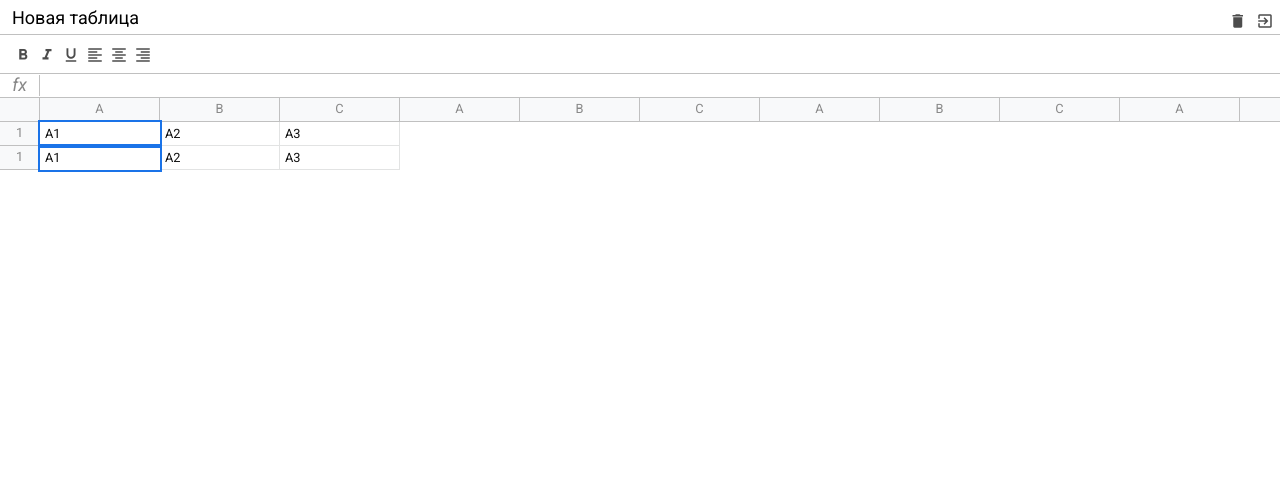
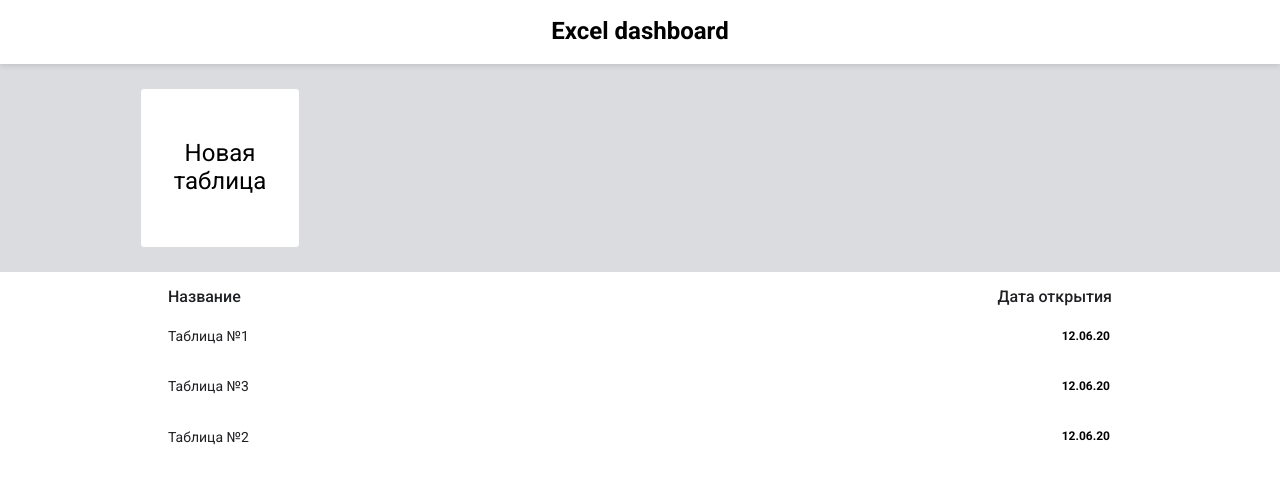
Before and after one commit to Bromka/excel-course, a website built with webpack: page src/index.html in a window 1280 px wide. Built offline with nearby package versions, Linux system fonts and the light colour scheme.

Commit message:
HTML\CSS end

```diff
--- a/src/index.html
+++ b/src/index.html
@@ -11,183 +11,44 @@
           rel="stylesheet">
 </head>
 <body>
-<div id="app">
-    <div class="excel">
-        <div class="excel__header">
-            <input type="text" class="input" value="Новая таблица">
-            <div class="buttons__container">
-                <div class="buttons__delete button">
-                    <i class="material-icons">delete</i>
-                </div>
-                <div class="buttons__exit button">
-                    <i class="material-icons">exit_to_app</i>
-                </div>
+<div id="app" class="container">
+    <div class="db">
+        <div class="db__header">
+            <h1>Excel dashboard</h1>
+        </div>
+        <div class="db__new">
+            <div class="db__view">
+                <a href="#" class="db__create">Новая <br> таблица</a>
+            </div>
+        </div>
+        <div class="db__table db__view">
+            <div class="db__list-header">
+                <span>Название</span>
+                <span>Дата открытия</span>
 
             </div>
+            <ul class="db__list">
+                <li class="db__record">
+                    <a href="#">Таблица №1</a>
+                    <strong>12.06.20</strong>
+                </li>
+                <li class="db__record">
+                    <a href="#">Таблица №3</a>
+                    <strong>12.06.20</strong>
+                </li>
+                <li class="db__record">
+                    <a href="#">Таблица №2</a>
+                    <strong>12.06.20</strong>
+                </li>
 
-        </div>
-        <div class="excel__toolbar">
-            <div class="buttons__exit button">
-                <i class="material-icons">format_bold</i>
-            </div>
-            <div class="buttons__exit button">
-                <i class="material-icons">format_italic</i>
-            </div>
-            <div class="buttons__exit button">
-                <i class="material-icons">format_underlined</i>
-            </div>
-            <div class="buttons__exit button">
-                <i class="material-icons">format_align_left</i>
-            </div>
-            <div class="buttons__exit button">
-                <i class="material-icons">format_align_center</i>
-            </div>
-            <div class="buttons__exit button">
-                <i class="material-icons">format_align_right</i>
-            </div>
+            </ul>
 
-
-        </div>
-        <div class="excel__formula">
-            <div class="info">
-                fx
-            </div>
-            <div class="input" contenteditable spellcheck="false">
-
-            </div>
-
-
-        </div>
-        <div class="excel__table">
-            <div class="row">
-                <div class="row-info">
-
-
-                </div>
-                <div class="row-data">
-                    <div class="column">
-                        A
-                    </div>
-                    <div class="column">
-                        B
-                    </div>
-                    <div class="column">
-                        C
-                    </div>
-                    <div class="column">
-                        A
-                    </div>
-                    <div class="column">
-                        B
-                    </div>
-                    <div class="column">
-                        C
-                    </div>
-                    <div class="column">
-                        A
-                    </div>
-                    <div class="column">
-                        B
-                    </div>
-                    <div class="column">
-                        C
-                    </div>                    <div class="column">
-                    A
-                </div>
-                    <div class="column">
-                        B
-                    </div>
-                    <div class="column">
-                        C
-                    </div>
-                    <div class="column">
-                        A
-                    </div>
-                    <div class="column">
-                        B
-                    </div>
-                    <div class="column">
-                        C
-                    </div>
-                    <div class="column">
-                        B
-                    </div>
-                    <div class="column">
-                        C
-                    </div>
-                    <div class="column">
-                        A
-                    </div>
-                    <div class="column">
-                        B
-                    </div>
-                    <div class="column">
-                        C
-                    </div>
-                    <div class="column">
-                        A
-                    </div>
-                    <div class="column">
-                        B
-                    </div>
-                    <div class="column">
-                        C
-                    </div>
-                    <div class="column">
-                        A
-                    </div>
-                    <div class="column">
-                        B
-                    </div>
-                    <div class="column">
-                        C
-                    </div>
-
-
-                </div>
-
-            </div>
-            <div class="row">
-                <div class="row-info">
-                    1
-                </div>
-                <div class="row-data">
-                    <div class="cell selected" contenteditable spellcheck="false">
-                        A1
-                    </div>
-                    <div class="cell" contenteditable spellcheck="false">
-                        A2
-                    </div>
-                    <div class="cell" contenteditable spellcheck="false">
-                        A3
-                    </div>
-
-                </div>
-
-            </div>
-            <div class="row">
-                <div class="row-info">
-                    1
-                </div>
-                <div class="row-data">
-                    <div class="cell selected" contenteditable spellcheck="false">
-                        A1
-                    </div>
-                    <div class="cell" contenteditable spellcheck="false">
-                        A2
-                    </div>
-                    <div class="cell" contenteditable spellcheck="false">
-                        A3
-                    </div>
-
-                </div>
-
-            </div>
 
         </div>
     </div>
 
 
+
 </div>
 </body>
 </html>
--- a/src/scss/_mixins.scss
+++ b/src/scss/_mixins.scss
@@ -28,3 +28,9 @@
 
 
 }
+
+@mixin clear-list(){
+  list-style: none;
+  margin: 0;
+  padding: 0;
+}
--- a/src/scss/_variables.scss
+++ b/src/scss/_variables.scss
@@ -1,6 +1,8 @@
 $header-height: 34px;
 $toolbar-height: 40px;
 $formula-height: 24px;
+$db-header-height: 64px;
+
 
 $border-color: #c0c0c0;
 $info-cell-width: 40px;
--- /dev/null
+++ b/src/scss/dashboard.scss
@@ -0,0 +1,97 @@
+@import "variables";
+@import "mixins";
+
+
+.db {
+
+  &__header {
+    position: fixed;
+    left: 0;
+    right: 0;
+    top: 0;
+    height: $db-header-height;
+    display: flex;
+    justify-content: center;
+    align-items: center;
+    background: #fff;
+    box-shadow: 0 2px 5px rgba(60, 64, 67, 0.15);
+    z-index: 1000;
+
+
+
+  }
+
+  &__new {
+    margin-top: $db-header-height;
+    padding: 1.5rem;
+    background: #dadce0;
+
+
+  }
+
+  &__create{
+    width: 160px;
+    height: 160px;
+    background: #fff;
+    border-radius: 4px;
+    border: 1px solid #dadce0;
+    display: flex;
+    justify-content: center;
+    align-items: center;
+    font-size: 1.5rem;
+    text-decoration: none;
+    color: black;
+    text-align: center;
+
+    &:hover{
+      cursor: pointer;
+      color: green;
+      border-color: green;
+    }
+
+  }
+
+  &__view{
+    max-width: 1000px;
+    margin: 0 auto;
+
+  }
+  &__table {
+    padding: 1rem;
+  }
+
+  &__list-header{
+    display: flex;
+    justify-content: space-between;
+    color: #202124;
+    font-weight: 500;
+    font-size: 16px;
+    margin-bottom: 10px;
+    padding: 0 12px;
+  }
+  &__list{
+    @include clear-list;
+  }
+  &__record{
+    display: flex;
+    justify-content: space-between;
+    align-items: center;
+    padding: 12px 14px 12px 12px;
+    margin-bottom: 10px;
+
+    &:hover{
+      background: #e6f4ea;
+      border-radius: 25px;
+    }
+
+    a{
+      text-decoration: none;
+      cursor: pointer;
+      color: #202124;
+      font-size: 14px;
+      &:hover{
+        text-decoration: underline;
+      }
+    }
+  }
+}
--- a/src/scss/index.scss
+++ b/src/scss/index.scss
@@ -5,6 +5,8 @@
 @import "toolbar";
 @import "formula";
 @import "table";
+@import "dashboard";
+
 
 *{
   padding: 0;
```
Also changed, not shown: src/assets/excel.html (added, +193 -0 lines).
